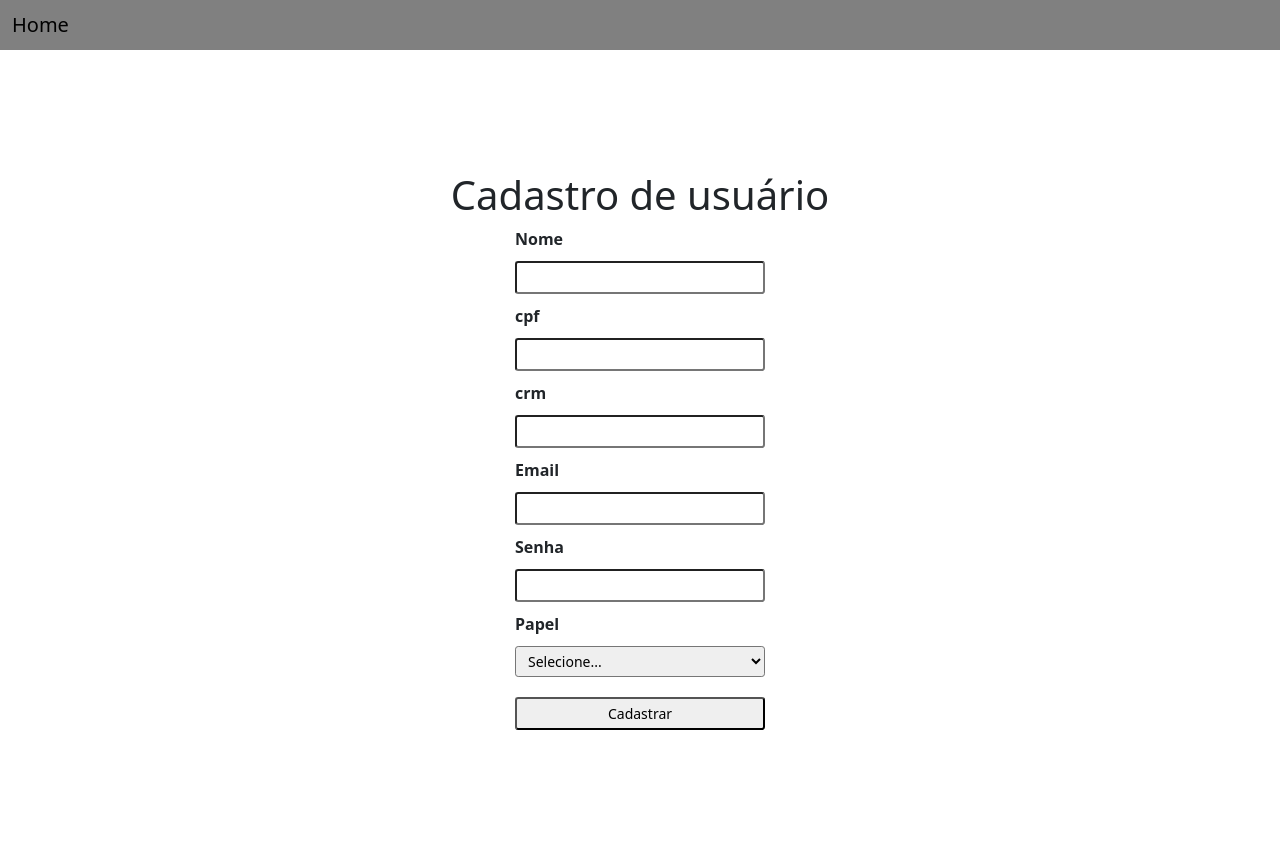
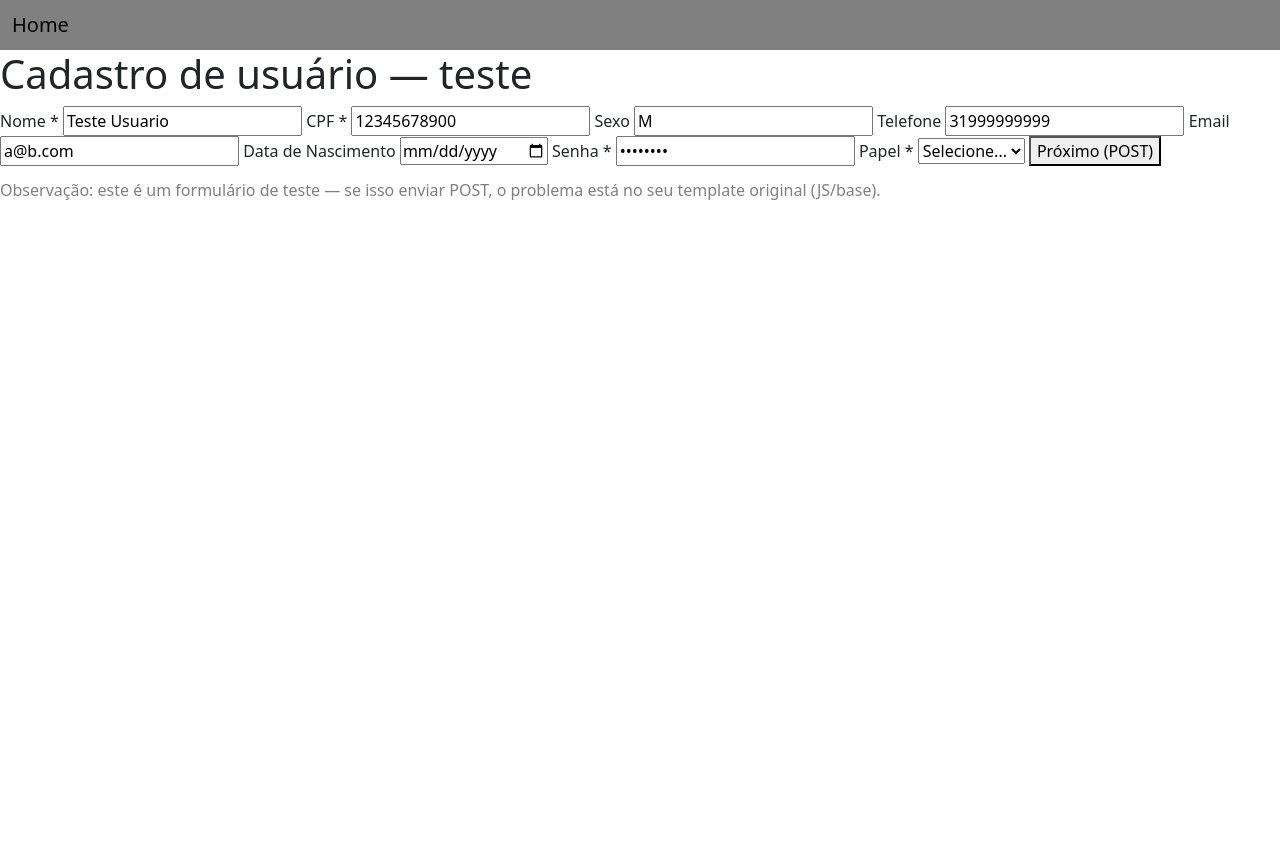
Before and after one commit to BernardoFerrazG/Hospital_bd, a Django app: template projeto/app/templates/usuarios/cadastro.html in a window 1280 px wide. After the commit the page ends 200 px from the top, so only its background shows below. Run offline with Django 5.2, Linux system fonts and the light colour scheme; the template is opened without the code that fills it, so the values that code supplies are empty.

```diff
--- a/projeto/app/templates/usuarios/cadastro.html
+++ b/projeto/app/templates/usuarios/cadastro.html
@@ -1,59 +1,36 @@
-{% extends 'usuarios/base.html' %} {% block conteudo %}
-
-<style>
-  /* Estilização da tela de login */
-  .form-container {
-    display: flex;
-    flex-direction: column;
-    align-items: center;
-    justify-content: center;
-    height: 100vh;
-  }
-
-  form {
-    display: flex;
-    flex-direction: column;
-    gap: 10px;
-    width: 250px;
-    text-align: left;
-  }
-
-  label {
-    font-weight: bold;
-  }
-
-  input,
-  select,
-  button {
-    width: 100%;
-  }
-
-  button {
-    margin-top: 10px;
-  }
-</style>
+{% extends 'usuarios/base.html' %}
+{% block conteudo %}
 
 <div class="form-container">
-  <h1>Cadastro de usuário</h1>
-  <form action="{% url 'cadastro' %}" method="POST">
+  <h1>Cadastro de usuário — teste</h1>
+
+  <!-- FORM SIMPLES PARA TESTE -->
+  <form id="form-cadastro" action="{% url 'cadastro' %}" method="POST" novalidate>
     {% csrf_token %}
-    <label for="nome">Nome</label>
-    <input name="nome" class="form-control-sm" type="text" />
 
-    <label for="cpf">cpf</label>
-    <input name="cpf" class="form-control-sm" type="text" />
+    <label>Nome *</label>
+    <input name="nome" type="text" required value="Teste Usuario">
 
-    <label for="crm">crm</label>
-    <input name="crm" class="form-control-sm" type="text" />
+    <label>CPF *</label>
+    <input name="cpf" type="text" required value="12345678900">
 
-    <label for="email">Email</label>
-    <input name="email" class="form-control-sm" type="text" />
+    <label>Sexo</label>
+    <input name="sexo" type="text" value="M">
 
-    <label for="senha">Senha</label>
-    <input name="senha" class="form-control-sm" type="text" />
+    <label>Telefone</label>
+    <input name="telefone" type="text" value="31999999999">
 
-    <label for="papel">Papel</label>
-    <select name="papel" class="form-control-sm">
+    <label>Email</label>
+    <input name="email" type="email" value="a@b.com">
+
+    <label>Data de Nascimento</label>
+    <input name="data_nascimento" type="date">
+
+    <label>Senha *</label>
+    <input name="senha" type="password" required value="senha123">
+
+    <label>Papel *</label>
+    <select name="papel" required>
       <option value="">Selecione...</option>
       <option value="medico">Médico</option>
       <option value="enfermeiro">Enfermeiro</option>
@@ -61,7 +38,13 @@
       <option value="admin">Admin</option>
     </select>
 
-    <button class="form-control-sm">Cadastrar</button>
+    <!-- botão submit normal -->
+    <button id="btn-submit" type="submit">Próximo (POST)</button>
   </form>
+
+  <p style="margin-top:12px; color:gray;">
+    Observação: este é um formulário de teste — se isso enviar POST, o problema está no seu template original (JS/base).
+  </p>
 </div>
+
 {% endblock %}
--- a/projeto/app/urls.py
+++ b/projeto/app/urls.py
@@ -1,8 +1,11 @@
 from django.urls import path
-from . import views
+from app import views
 
 urlpatterns = [
     path('cadastro/', views.cadastro, name='cadastro'),
+
+    path('cadastro/medico/', views.cadastro_medico, name='cadastro_medico'),
+
     path('login/', views.login, name='login'),
     path('home/', views.home, name='home'),
     path('home_med/', views.home_med, name='home_med'),
--- a/projeto/projeto/urls.py
+++ b/projeto/projeto/urls.py
@@ -1,11 +1,12 @@
-# Define os links do site
-from django.contrib import admin
-from django.urls import path, include
-from app import views # importa as views do app
+from django.urls import path
+from app import views
+
+urlpatterns = [
+    path('cadastro/', views.cadastro, name='cadastro'),
+
+    path('cadastro/medico/', views.cadastro_medico, name='cadastro_medico'),
 
 
-urlpatterns = [
-    path('', views.cadastro, name='cadastro'),
     path('login/', views.login, name='login'),
     path('home/', views.home, name='home'),
     path('home_med/', views.home_med, name='home_med'),
```
Also changed, not shown: projeto/app/templates/usuarios/cadastro_medico.html (added, +28 -0 lines), projeto/app/views.py (+111 -36 lines).
